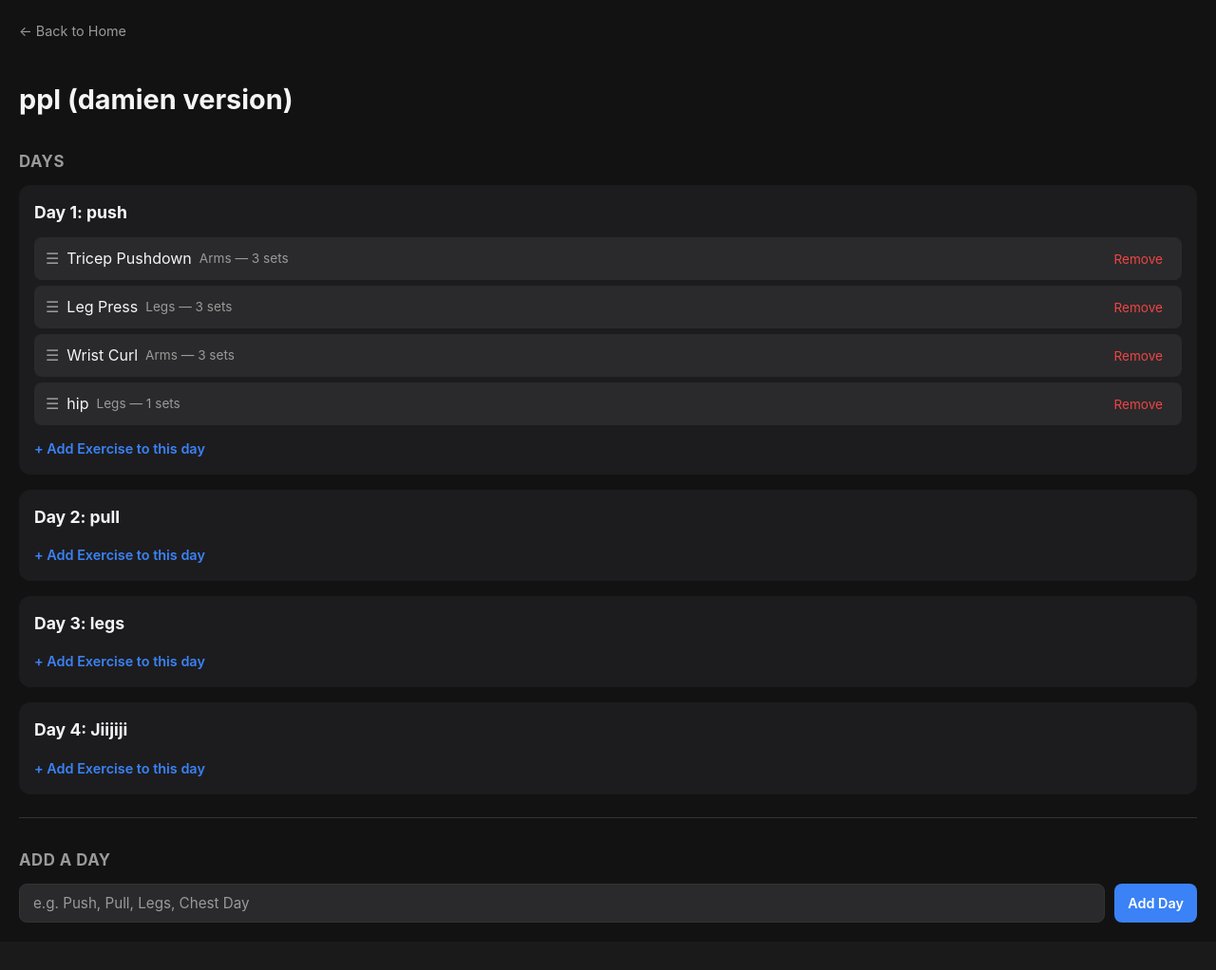
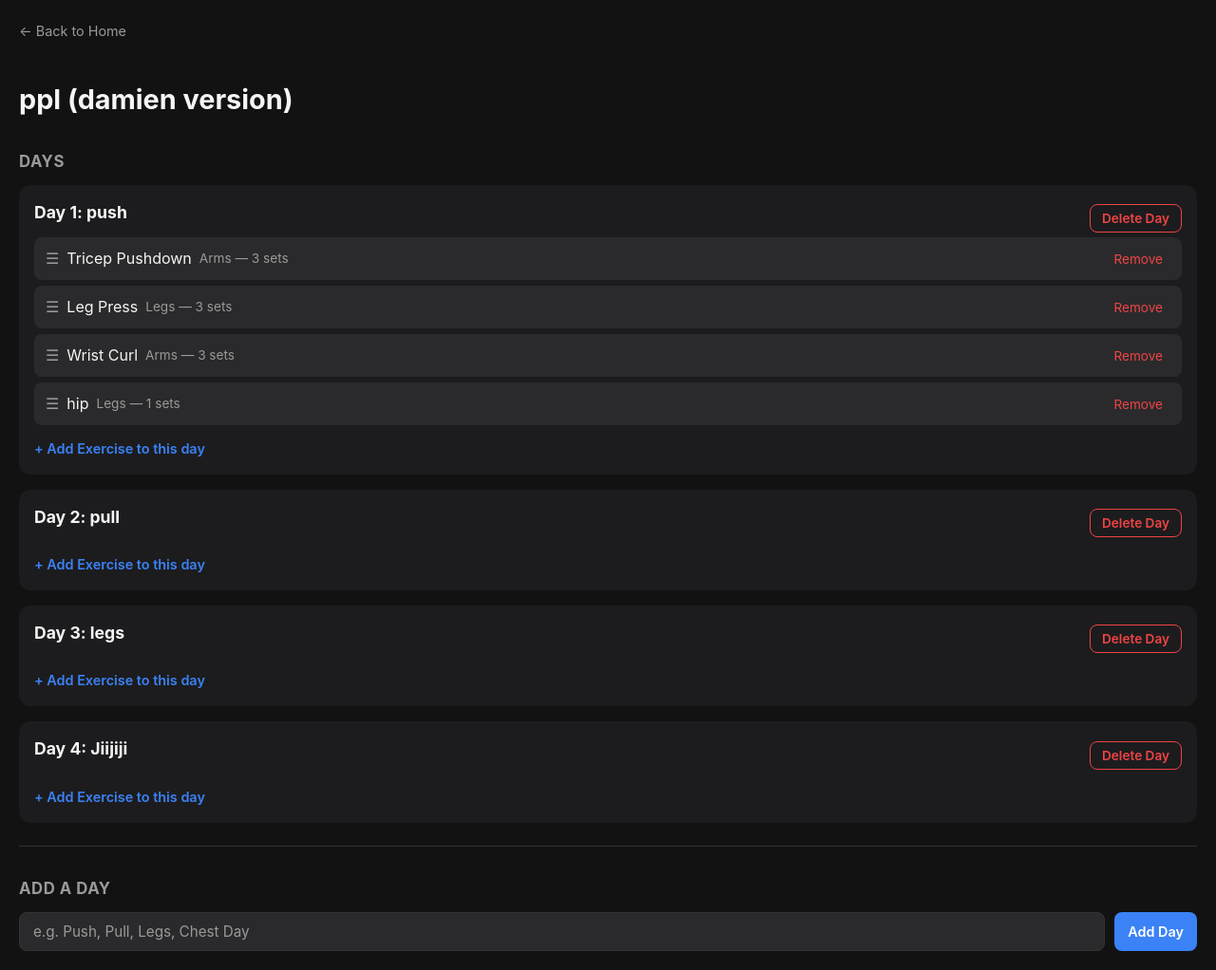
Before and after one commit to damienlhp/liftlog, a Flask app: page /split/1 in a window 1280 px wide. Shown: the whole page at 95% size. Before the commit the page ends 972 px from the top, so only its background shows below. Run offline with Flask 3, Linux system fonts and the light colour scheme; data comes from the database, SQL or seed files in the repository.

Commit message:
add delete button for specific day in view split page

```diff
--- a/templates/view_split.html
+++ b/templates/view_split.html
@@ -16,7 +16,12 @@
     {% if days %}
         {% for day in days %}
             <div class="day-card">
-                <h3>Day {{ day.day_order }}: {{ day.day_name }}</h3>
+                <div style="display:flex; justify-content:space-between; align-items:center;">
+                    <h3>Day {{ day.day_order }}: {{ day.day_name }}</h3>
+                    <form action="/split/{{ split.id }}/delete-day/{{ day.id }}" method="POST">
+                        <button type="submit" class="btn btn-danger btn-sm" onclick="return confirm('Delete Day {{ day.day_order }}: {{ day.day_name }}? This removes all exercises assigned to this day.')">Delete Day</button>
+                    </form>
+                </div>
                 <ul class="exercise-list sortable-list" data-split-id="{{ split.id }}">
                     {% for exercise in day.exercises %}
                         <li class="exercise-item" data-split-exercise-id="{{ exercise.split_exercise_id }}">
```
